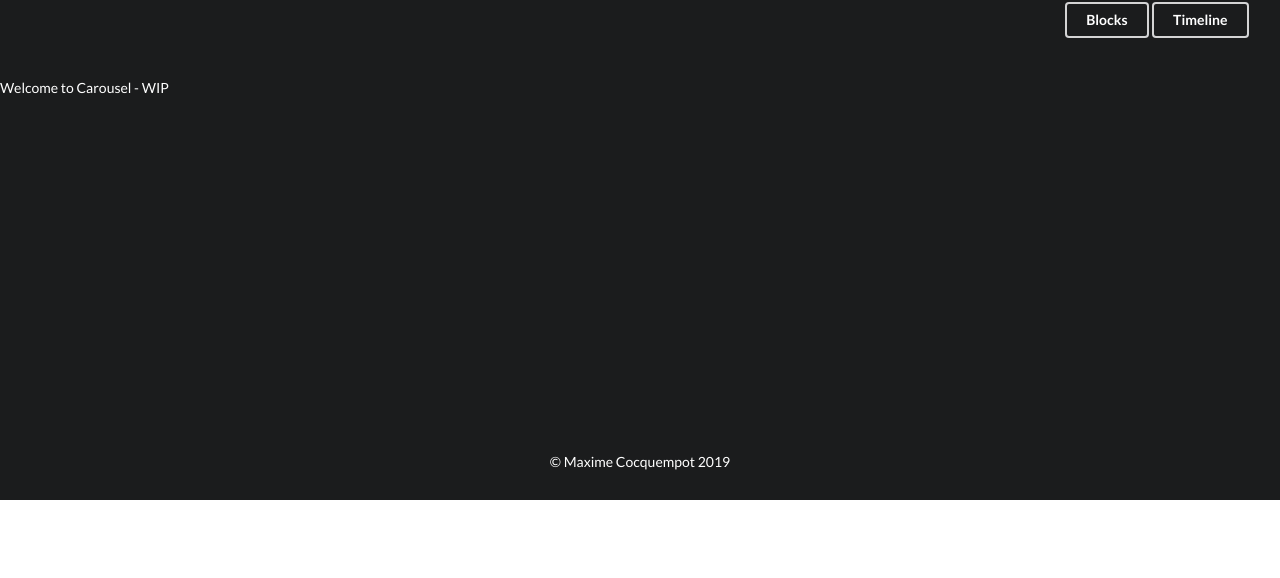
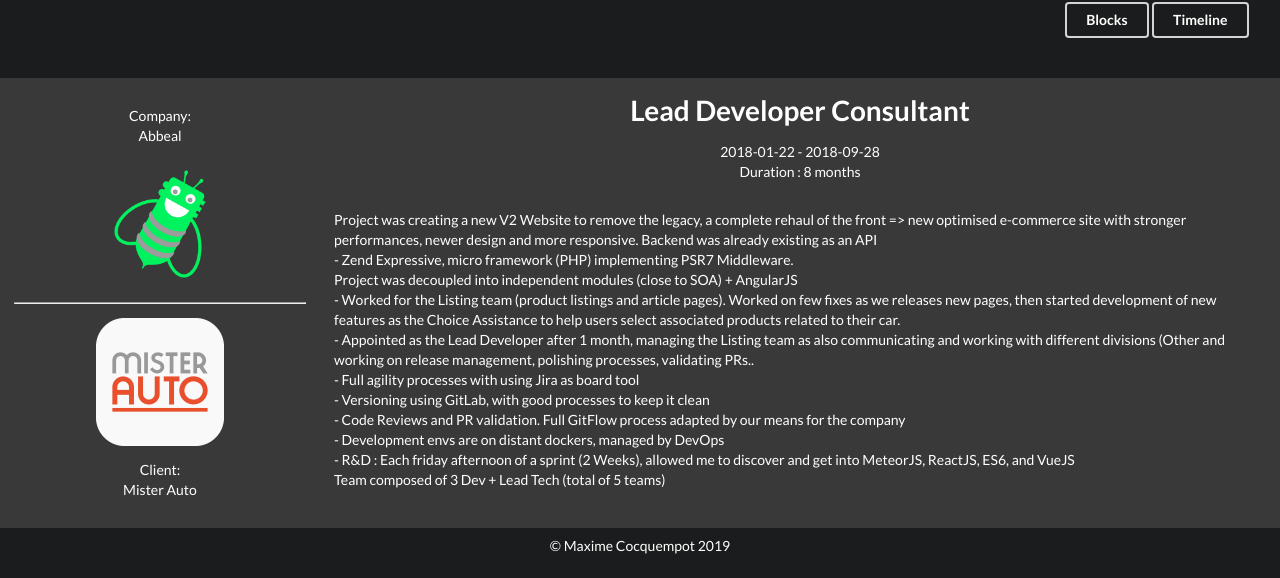
Before and after one commit to arca223/vuejs-nodejs-portfolio, a Vue app: page /experiences in a window 1280 px wide. Both pictures are taken after a click on the button "Carousel". Shown: the part 300-878 px from the top of the page. Before the commit the page ends 800 px from the top, so only its background shows below. Built offline with nearby package versions, Linux system fonts and the light colour scheme; what vue-dayjs would draw is missing.

Commit message:
Carousel, job Slider with arrow listeners

```diff
--- a/public/index.html
+++ b/public/index.html
@@ -4,8 +4,13 @@
     <meta charset="utf-8">
     <meta http-equiv="X-UA-Compatible" content="IE=edge">
     <meta name="viewport" content="width=device-width,initial-scale=1.0">
-    <link rel="stylesheet" type="text/css"
+
+    <!-- stylesheets -->
+    <link rel="stylesheet"
+          type="text/css"
           href="https://cdnjs.cloudflare.com/ajax/libs/semantic-ui/2.4.1/semantic.min.css">
+
+    <!-- Scripts -->
     <script src="https://code.jquery.com/jquery-3.1.1.min.js"
             integrity="sha256-hVVnYaiADRTO2PzUGmuLJr8BLUSjGIZsDYGmIJLv2b8="
             crossorigin="anonymous"></script>
--- a/src/components/jobs/Carousel.vue
+++ b/src/components/jobs/Carousel.vue
@@ -2,25 +2,68 @@
     <div class="row wide">
         <SectionTitle :title="'Professional Background Experiences'"></SectionTitle>
         <ViewSwitcher :selectedView="selectedView"></ViewSwitcher>
-        <div class="row">
-            Welcome to Carousel - WIP
+        <div class="row slider wrapper">
+            <div class="row"
+                 :key="experience.id"
+                 v-for="(experience, index) in experiences"
+                 :class='(index === activeTile) ? "transition" : "transition hidden"'>
+                <JobTile :experience="experience"></JobTile>
+            </div>
         </div>
     </div>
 </template>
 
 
 <script>
+    const ARROW_LEFT = 37;
+    const ARROW_RIGHT = 39;
+
     import ViewSwitcher from "../ViewSwitcher";
     import SectionTitle from "../SectionTitle";
+    import JobTile from "./JobTile";
 
     export default {
-        props: ['selectedView'],
+        props: [
+            'selectedView',
+            'experiences'
+        ],
         components: {
             ViewSwitcher,
-            SectionTitle
+            SectionTitle,
+            JobTile
         },
+        data() {
+            return {
+                activeTile: 0
+            }
+        },
+        mounted() {
+            // Those methods need to be defined here to be accessed by mounted()
+            const slideForward = () => {
+                this.activeTile = (this.activeTile === this.experiences.length-1) ? 0 : ++this.activeTile;
+            };
+            const slideBack = () => {
+                this.activeTile = (this.activeTile === 0) ? this.experiences.length-1 : --this.activeTile;
+            };
+
+            // We cannot bind @keyup without an input, so adding the listener to trigger on the whole component
+            window.addEventListener('keyup', function(event) {
+                if (event.keyCode === ARROW_RIGHT) {
+                    slideForward();
+                } else if (event.keyCode === ARROW_LEFT) {
+                    slideBack();
+                }
+            });
+        },
+        destroyed() {
+
+        }
     }
 </script>
 
 <style scoped>
+    .wrapper {
+        text-align: center;
+        background-color: #393939;
+    }
 </style>
```
